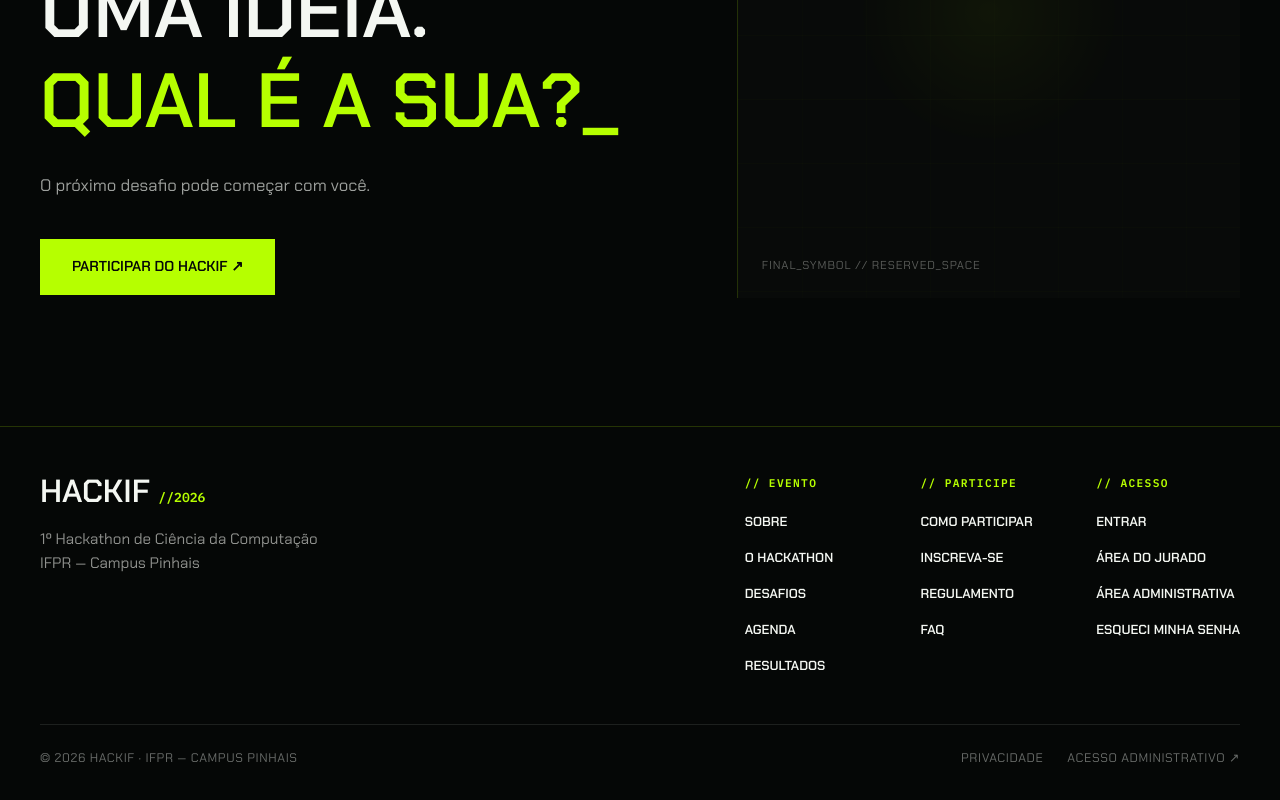
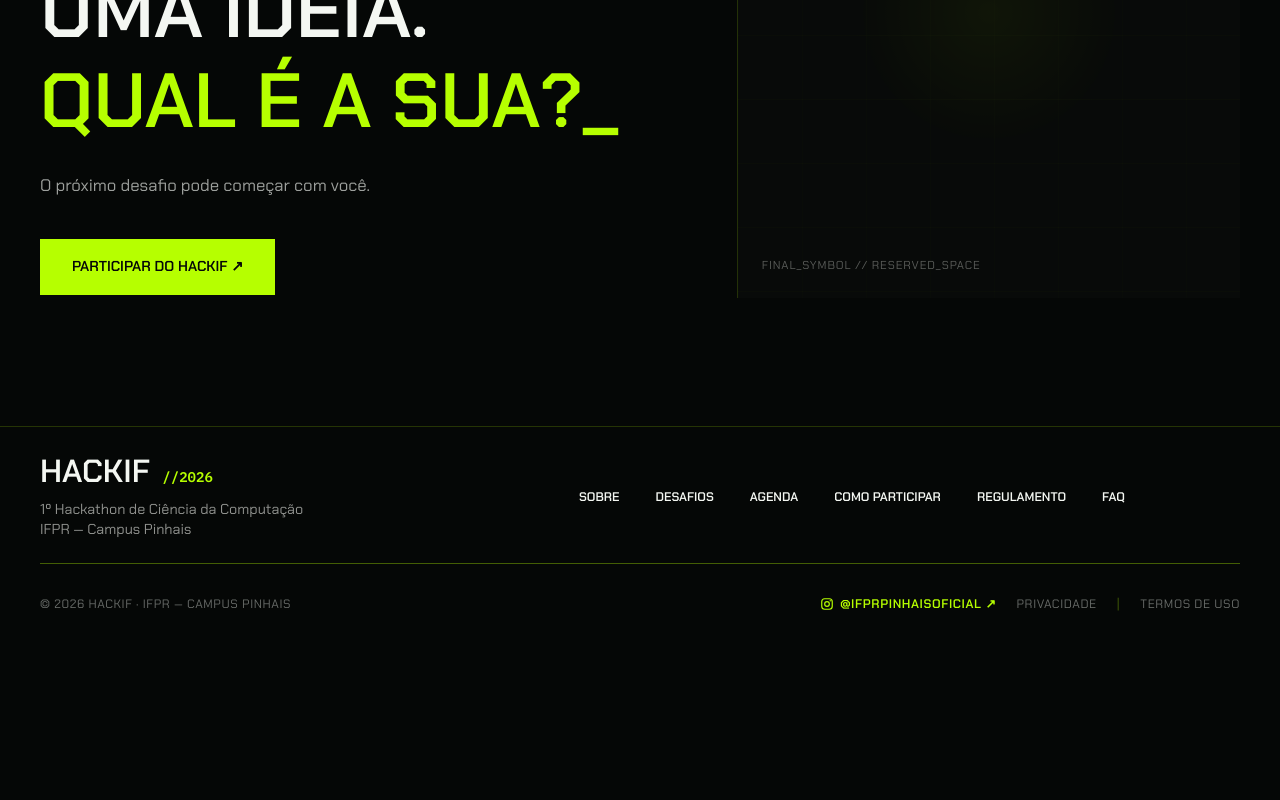
Before and after one commit to diogogapski/Hackaton, a Next.js app: page / in a window 1280 px wide. Shown: the part 5808-6608 px from the top of the page. After the commit the page ends 6456 px from the top, so only its background shows below. Built offline with nearby package versions, Linux system fonts and the light colour scheme; no server answers; the database is empty.

Commit message:
Ajusta footer e favicon

```diff
--- a/src/app/layout.tsx
+++ b/src/app/layout.tsx
@@ -39,6 +39,10 @@ const ibmPlexMono = IBM_Plex_Mono({
 export const metadata: Metadata = {
   title: "HACKIF 2026",
   description: "1º Hackathon de Ciência da Computação do IFPR Campus Pinhais",
+  icons: {
+    icon: "/images/IFNeon.ico",
+    apple: "/images/IFNeon.png",
+  },
 };
 
 export default function RootLayout({
--- a/src/components/layout/Footer.tsx
+++ b/src/components/layout/Footer.tsx
@@ -1,75 +1,112 @@
 import Link from "next/link";
 
-const colunas = [
-  {
-    titulo: "Evento",
-    links: [
+const navegacao = [
   { label: "Sobre", href: "/sobre" },
-      { label: "O Hackathon", href: "/hackathon" },
   { label: "Desafios", href: "/desafios" },
   { label: "Agenda", href: "/agenda" },
-      { label: "Resultados", href: "/resultados" },
-    ],
-  },
-  {
-    titulo: "Participe",
-    links: [
-      { label: "Como Participar", href: "/#participar" },
-      { label: "Inscreva-se", href: "/cadastro" },
+  { label: "Como participar", href: "/#participar" },
   { label: "Regulamento", href: "/regulamento" },
   { label: "FAQ", href: "/faq" },
-    ],
-  },
-  {
-    titulo: "Acesso",
-    links: [
-      { label: "Entrar", href: "/login" },
-      { label: "Área do jurado", href: "/login/servidor?next=/jurado" },
-      { label: "Área administrativa", href: "/login/servidor?next=/admin" },
-      { label: "Esqueci minha senha", href: "/recuperar-senha" },
-    ],
-  },
 ] as const;
+
+function InstagramIcon() {
+  return (
+    <svg
+      aria-hidden="true"
+      viewBox="0 0 24 24"
+      width="14"
+      height="14"
+      className="shrink-0"
+      fill="none"
+      style={{ color: "#b6ff00", height: "14px", width: "14px" }}
+    >
+      <rect
+        x="3"
+        y="3"
+        width="18"
+        height="18"
+        rx="5"
+        stroke="currentColor"
+        strokeWidth="2"
+      />
+      <circle cx="12" cy="12" r="4" stroke="currentColor" strokeWidth="2" />
+      <circle cx="17.5" cy="6.5" r="1.2" fill="currentColor" />
+    </svg>
+  );
+}
 
 export function Footer() {
   return (
     <footer className="border-t border-accent/18 bg-background">
-      <div className="mx-auto max-w-[1440px] px-6 py-12 md:px-10">
-        <div className="grid gap-10 md:grid-cols-[0.42fr_0.58fr] md:items-start">
-          <div>
+      <div className="mx-auto max-w-[1440px] px-6 py-6 md:px-10 md:py-7">
+        <div className="grid gap-6 lg:grid-cols-[minmax(250px,0.68fr)_minmax(600px,1.32fr)] lg:items-center">
+          <div className="min-w-0">
             <p className="font-display text-[2rem] font-semibold leading-none text-foreground">
               HACKIF{" "}
-              <span className="font-mono text-[0.82rem] text-accent">
+              <span className="ml-1 font-mono text-[0.88rem] text-accent">
                 {"//2026"}
               </span>
             </p>
-            <p className="mt-5 max-w-[360px] font-display text-[0.95rem] leading-6 text-foreground/58">
+            <p className="mt-3 max-w-[360px] font-display text-[0.9rem] leading-5 text-foreground/58">
               1º Hackathon de Ciência da Computação
               <span className="block">IFPR — Campus Pinhais</span>
             </p>
           </div>
-          <nav aria-label="Navegação do rodapé" className="grid grid-cols-2 gap-x-8 gap-y-8 sm:grid-cols-3 md:justify-self-end">
-            {colunas.map((coluna) => (
-              <div key={coluna.titulo}>
-                <p className="font-mono text-[0.7rem] font-semibold uppercase tracking-[0.12em] text-accent">{`// ${coluna.titulo}`}</p>
-                <ul className="mt-4 grid gap-3">
-                  {coluna.links.map((item) => (
+
+          <nav aria-label="Navegação do rodapé" className="min-w-0 lg:justify-self-center">
+            <ul className="grid grid-cols-1 gap-x-6 gap-y-2.5 min-[360px]:grid-cols-2 md:flex md:max-w-[820px] md:flex-wrap md:justify-center md:gap-x-7 md:gap-y-3 lg:gap-x-9">
+              {navegacao.map((item) => (
                 <li key={item.href}>
-                      <Link href={item.href} className="font-display text-[0.82rem] font-semibold uppercase text-foreground/62 transition-colors hover:text-accent">
+                  <Link
+                    href={item.href}
+                    className="inline-flex min-h-8 items-center font-display text-[0.78rem] font-semibold uppercase text-foreground transition-colors hover:text-accent focus-visible:outline focus-visible:outline-2 focus-visible:outline-offset-4 focus-visible:outline-accent"
+                  >
                     {item.label}
                   </Link>
                 </li>
               ))}
             </ul>
-              </div>
-            ))}
           </nav>
         </div>
-        <div className="mt-12 flex flex-col gap-3 border-t border-foreground/10 pt-6 font-display text-[0.78rem] uppercase tracking-[0.05em] text-foreground/42 md:flex-row md:items-center md:justify-between">
+
+        <div className="my-5 h-px bg-accent/35 md:my-6" />
+
+        <div className="grid gap-4 font-display text-[0.76rem] uppercase tracking-[0.05em] text-foreground/42 lg:grid-cols-[minmax(250px,0.68fr)_minmax(600px,1.32fr)] lg:items-center">
           <p>© 2026 HACKIF · IFPR — Campus Pinhais</p>
-          <div className="flex flex-wrap gap-x-6 gap-y-2">
-            <Link href="/privacidade" className="transition-colors hover:text-accent">Privacidade</Link>
-            <Link href="/login/servidor?next=/admin" className="transition-colors hover:text-accent">Acesso administrativo ↗</Link>
+
+          <div className="flex flex-wrap gap-x-5 gap-y-2 lg:justify-end">
+            <a
+              href="https://www.instagram.com/ifprpinhaisoficial/"
+              target="_blank"
+              rel="noopener noreferrer"
+              aria-label="Instagram oficial do IFPR Campus Pinhais"
+              className="inline-flex min-h-8 items-center gap-1.5 font-display text-[0.78rem] font-semibold uppercase transition-colors hover:text-foreground focus-visible:outline focus-visible:outline-2 focus-visible:outline-offset-4 focus-visible:outline-accent"
+              style={{ color: "#b6ff00" }}
+            >
+              <InstagramIcon />
+              @ifprpinhaisoficial ↗
+            </a>
+
+            <div className="flex flex-wrap gap-x-5 gap-y-2 lg:justify-end">
+              <Link
+                href="/privacidade"
+                className="inline-flex min-h-8 items-center transition-colors hover:text-accent focus-visible:outline focus-visible:outline-2 focus-visible:outline-offset-4 focus-visible:outline-accent"
+              >
+                Privacidade
+              </Link>
+              <span
+                aria-hidden="true"
+                className="hidden min-h-8 items-center text-accent/35 min-[360px]:inline-flex"
+              >
+                |
+              </span>
+              <Link
+                href="/regulamento"
+                className="inline-flex min-h-8 items-center transition-colors hover:text-accent focus-visible:outline focus-visible:outline-2 focus-visible:outline-offset-4 focus-visible:outline-accent"
+              >
+                Termos de Uso
+              </Link>
+            </div>
           </div>
         </div>
       </div>
```
Also changed, not shown: 1 other file (tests, documents, lock files or other folders). Lines whose indentation alone changed are shown as unchanged.
